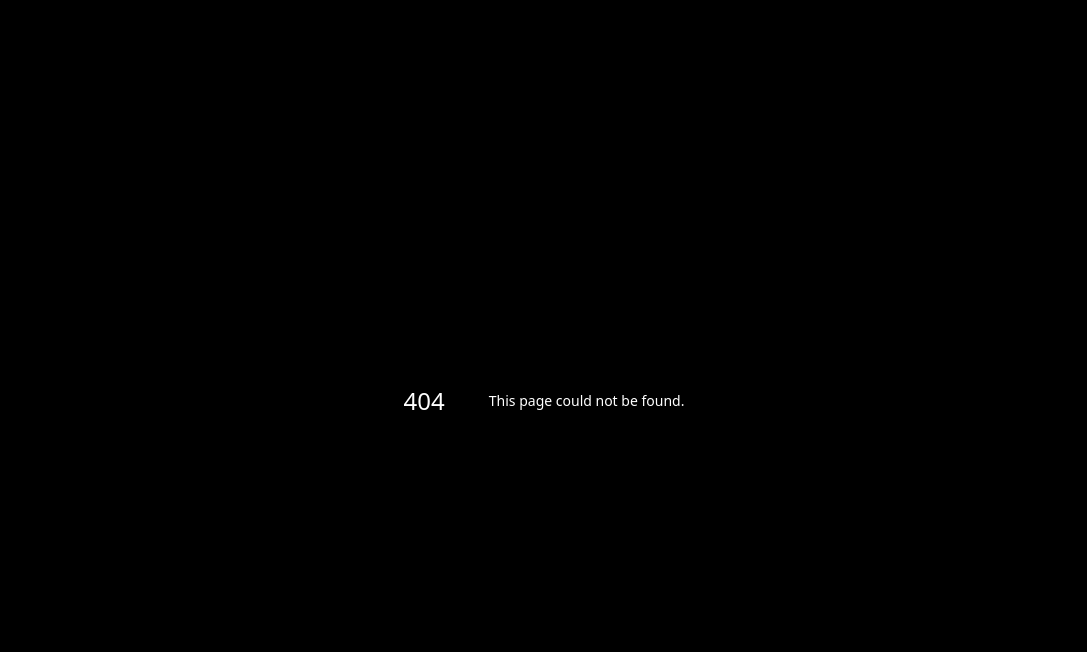
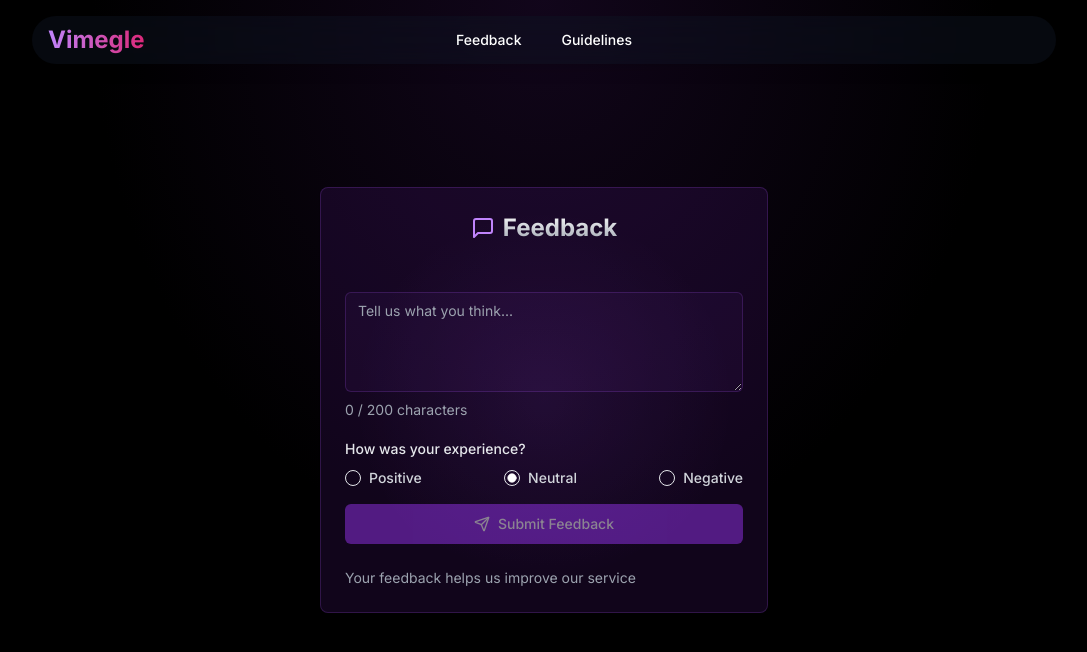
Before and after one commit to theg1239/vimegle-web, a Next.js app: page /feedback in a window 1280 px wide. Before the commit this address had no page. Shown: the top 652 px of the page, without its empty margins (96-1183 px from the left). Built offline with nearby package versions, Linux system fonts and the light colour scheme.

Commit message:
feat: feedback

```diff
--- a/app/components/header.tsx
+++ b/app/components/header.tsx
@@ -19,11 +19,11 @@ const Header: React.FC = () => {
         Video
           </button>
         </Link> */}
-        {/* <Link href="/feedback">
+        <Link href="/feedback">
         <button className="px-3 py-1.5 text-sm font-medium text-white hover:text-purple-300 bg-transparent hover:bg-purple-500/20 rounded-full transition-colors">
             Feedback
           </button>
-        </Link> */}
+        </Link>
         <Link href="/guidelines">
           <button className="px-3 py-1.5 text-sm font-medium text-white hover:text-purple-300 bg-transparent hover:bg-purple-500/20 rounded-full transition-colors">
             Guidelines
--- /dev/null
+++ b/app/feedback/page.tsx
@@ -0,0 +1,39 @@
+'use client';
+
+import { FeedbackForm } from '@/app/components/feedback';
+import Header from '@/app/components/header';
+
+export default function FeedbackPage() {
+  return (
+    <div className="relative min-h-screen flex flex-col items-center justify-center px-4 overflow-hidden">
+      <Header />
+      <div className="absolute inset-0 bg-[radial-gradient(ellipse_at_top,_var(--tw-gradient-stops))] from-purple-900/20 via-black to-black" />
+      <div
+        className="absolute inset-0"
+        style={{
+          background:
+            'radial-gradient(circle at 50% 50%, rgba(168, 85, 247, 0.1), transparent 25%)',
+          animation: 'mesh 15s ease infinite',
+        }}
+      />
+      <div className="relative z-10 w-full max-w-md mx-auto">
+        <FeedbackForm
+          onSubmit={async (feedback) => {
+            const response = await fetch('/api/feedback', {
+              method: 'POST',
+              headers: {
+                'Content-Type': 'application/json',
+              },
+              body: JSON.stringify(feedback),
+            });
+
+            if (!response.ok) {
+              const error = await response.json();
+              throw new Error(error.message || 'Feedback submission failed');
+            }
+          }}
+        />
+      </div>
+    </div>
+  );
+}
```
